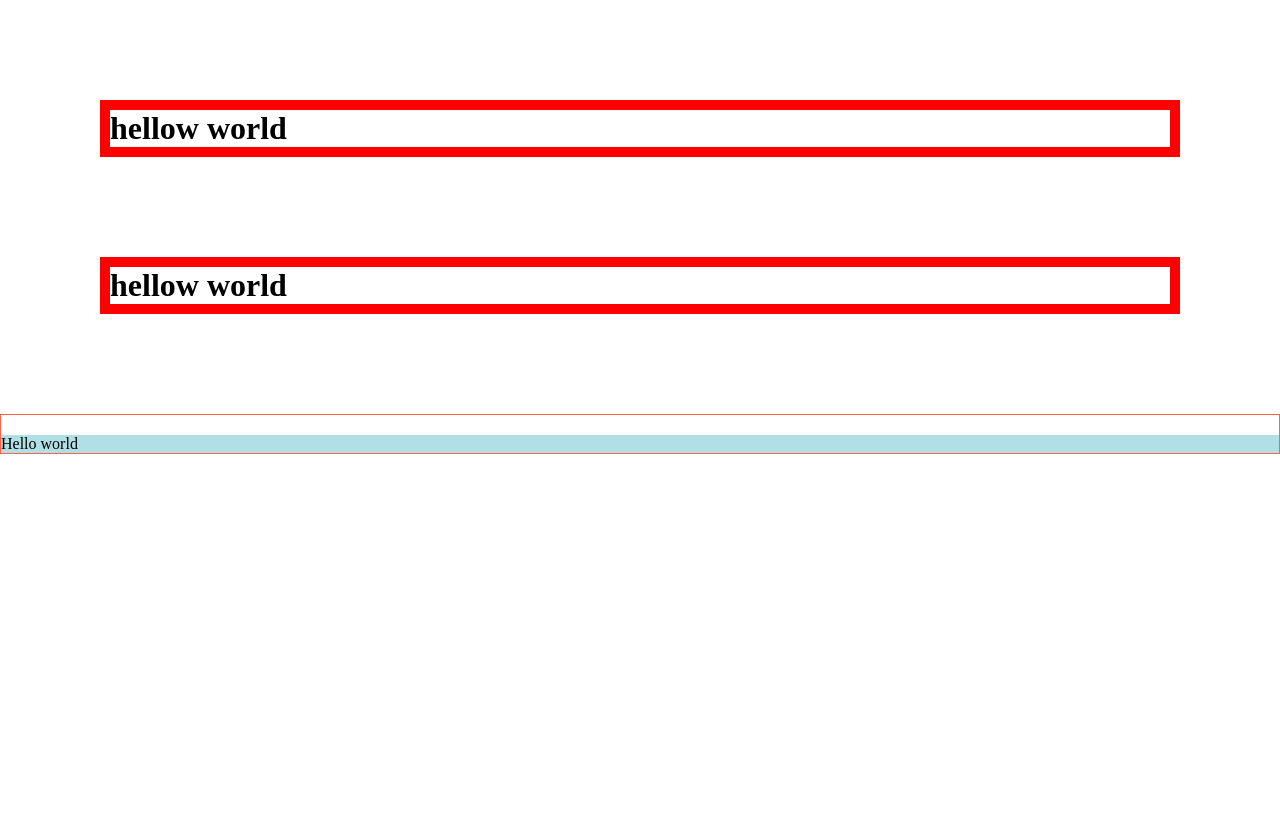
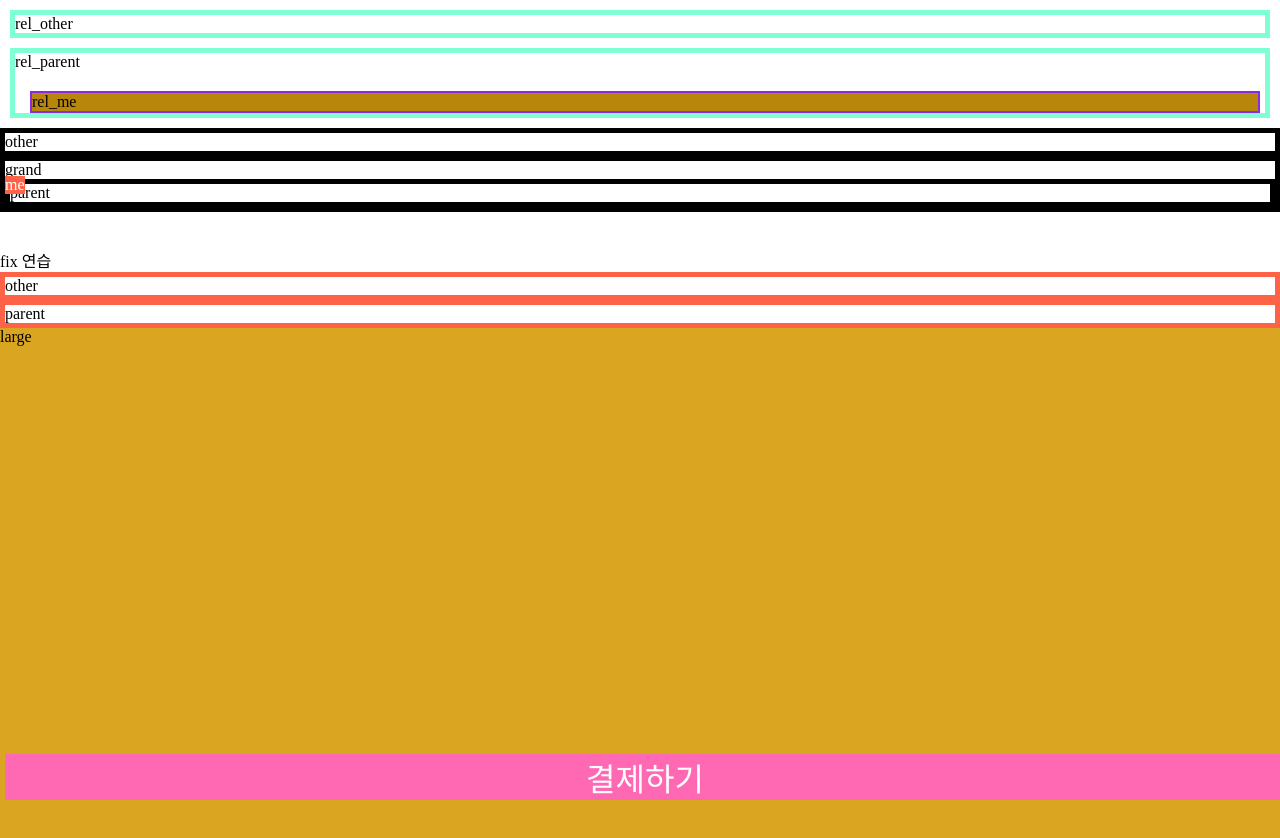
Before and after one commit to happy-sonday/ng_css, an Angular app: page / in a window 1280 px wide. Shown: the top 838 px of the page. Before the commit the page ends 800 px from the top, so only its background shows below. Built offline with nearby package versions, Linux system fonts and the light colour scheme.

Commit message:
position practice

```diff
--- a/src/app/app.component.html
+++ b/src/app/app.component.html
@@ -7,5 +7,6 @@
 <!-- <app-font-test></app-font-test> -->
 <!-- <app-block-test></app-block-test> -->
 <!-- <app-boxsizing-test></app-boxsizing-test> -->
-<app-margin-overwrap></app-margin-overwrap>
+<!-- <app-margin-overwrap></app-margin-overwrap> -->
+<app-position-test></app-position-test>
 <router-outlet></router-outlet>
--- a/src/app/app.module.ts
+++ b/src/app/app.module.ts
@@ -13,6 +13,7 @@ import { FontTestComponent } from './font-test/font-test.component';
 import { BlockTestComponent } from './block-test/block-test.component';
 import { BoxsizingTestComponent } from './boxsizing-test/boxsizing-test.component';
 import { MarginOverwrapComponent } from './margin-overwrap/margin-overwrap.component';
+import { PositionTestComponent } from './position-test/position-test.component';
 
 @NgModule({
   declarations: [
@@ -26,7 +27,8 @@ import { MarginOverwrapComponent } from './margin-overwrap/margin-overwrap.compo
     FontTestComponent,
     BlockTestComponent,
     BoxsizingTestComponent,
-    MarginOverwrapComponent
+    MarginOverwrapComponent,
+    PositionTestComponent
   ],
   imports: [
     BrowserModule,
--- /dev/null
+++ b/src/app/position-test/position-test.component.html
@@ -0,0 +1,23 @@
+<div class="rel">rel_other</div>
+<div class="rel">rel_parent
+  <div class="rel me" >rel_me</div>
+</div>
+
+
+
+
+<div id ="other">other</div>
+<div id="grand">grand
+  <div id ="parent">parent
+    <div id="me">me</div>
+  </div>
+</div>
+
+<br>
+<br>
+fix 연습
+<div class="fix_other">other</div>
+<div class="fix_parent">parent
+  <div class="fix_me">결제하기</div>
+</div>
+<div class="large">large</div>
--- /dev/null
+++ b/src/app/position-test/position-test.component.scss
@@ -0,0 +1,86 @@
+
+.rel{
+  border:5px solid aquamarine;
+  margin:10px;
+}
+
+/* 기본적으로 부모 컨테이너의 margin 10px을 상속받아
+부모 컨테이너 기준으로 10px떨어져있고
+부모컨테이너 기준 left top 값이 적용되어 요소가 멀어지게된다.
+영역할당은 block사이즈처럼 가져가지만 absolute로 가져가게되면 content영역만 할당하게 된다.
+*/
+.me{
+  border: blueviolet solid 2px;
+  background-color: darkgoldenrod;
+  position: relative;
+  left: 5px;
+  top: 10px;
+}
+
+
+#other,#parent,#grand {
+  border: 5px solid;
+
+
+}
+//만약 parent의 relative가 없고
+//부모위의 컨테이너 grand에 relative position을 주면
+//absolute는 해당 컨테이너를 기준으로 위치값을 적용하게된다.
+#grand{
+  position: relative;
+
+}
+#parent{
+  //position: static;
+  //position: relative;
+}
+#me{
+  //postion 기본값 static
+  //부모에 대해서 상대적으로 위치를 설정
+  //position: relative;
+
+  background-color: tomato;
+  color: white;
+  position: absolute;
+  //아무것도 없을시 부모기준 margin overwarp으로 바로 아래에 붙게된다.
+  //absoulte를 하게되면 부모와의 연결고리가 끊겨져 마치 parent의 자식이 아닌것처럼 단독으로 움직이게된다.
+
+
+  left: 0px;
+  top: 15px;
+
+  //만약 부모의 postion값을 기본값 static이 아닌 relative로 설정시
+  //부모의 컨테이너 기준으로 absolut값을 적용하게 된다.
+  //따라서 기본값이 아닌 다른 position을 가진 부모컨테이너가 나타날때까지 독립해서 absolute값을 가지게된다.
+  //거의 방방뛰어다니네..;;
+}
+
+  /*fix 연습  */
+  .fix_other, .fix_parent{
+    border:5px solid tomato;
+  }
+
+  .fix_me{
+    font-size: 2rem;
+    background-color:hotpink;
+    color:white;
+
+    //scroll로 부터 완전 독립되서 고정된다.
+    position: fixed;
+    width: 100%;//fixed일때 사용
+
+    //left:0;
+    //right: 0;
+    //top:0;
+    bottom: 0;
+    text-align: center;
+
+    //absolute처럼 width와 height를 지정하지않으면 부모와 연결관계가 끊겨서
+    //fixed 요소는 content영역만 가지게된다.
+
+
+  }
+  .large{
+    height: 1000px;
+    background-color: goldenrod;
+  }
--- /dev/null
+++ b/src/app/position-test/position-test.component.ts
@@ -0,0 +1,15 @@
+import { Component, OnInit } from '@angular/core';
+
+@Component({
+  selector: 'app-position-test',
+  templateUrl: './position-test.component.html',
+  styleUrls: ['./position-test.component.scss']
+})
+export class PositionTestComponent implements OnInit {
+
+  constructor() { }
+
+  ngOnInit(): void {
+  }
+
+}
--- a/src/styles.scss
+++ b/src/styles.scss
@@ -52,7 +52,7 @@ body{
   margin: 0;
 
 }
-/*
+
 h1,p{
   margin: 0;
-} */
+}
```
Also changed, not shown: 1 other file (tests, documents, lock files or other folders).
